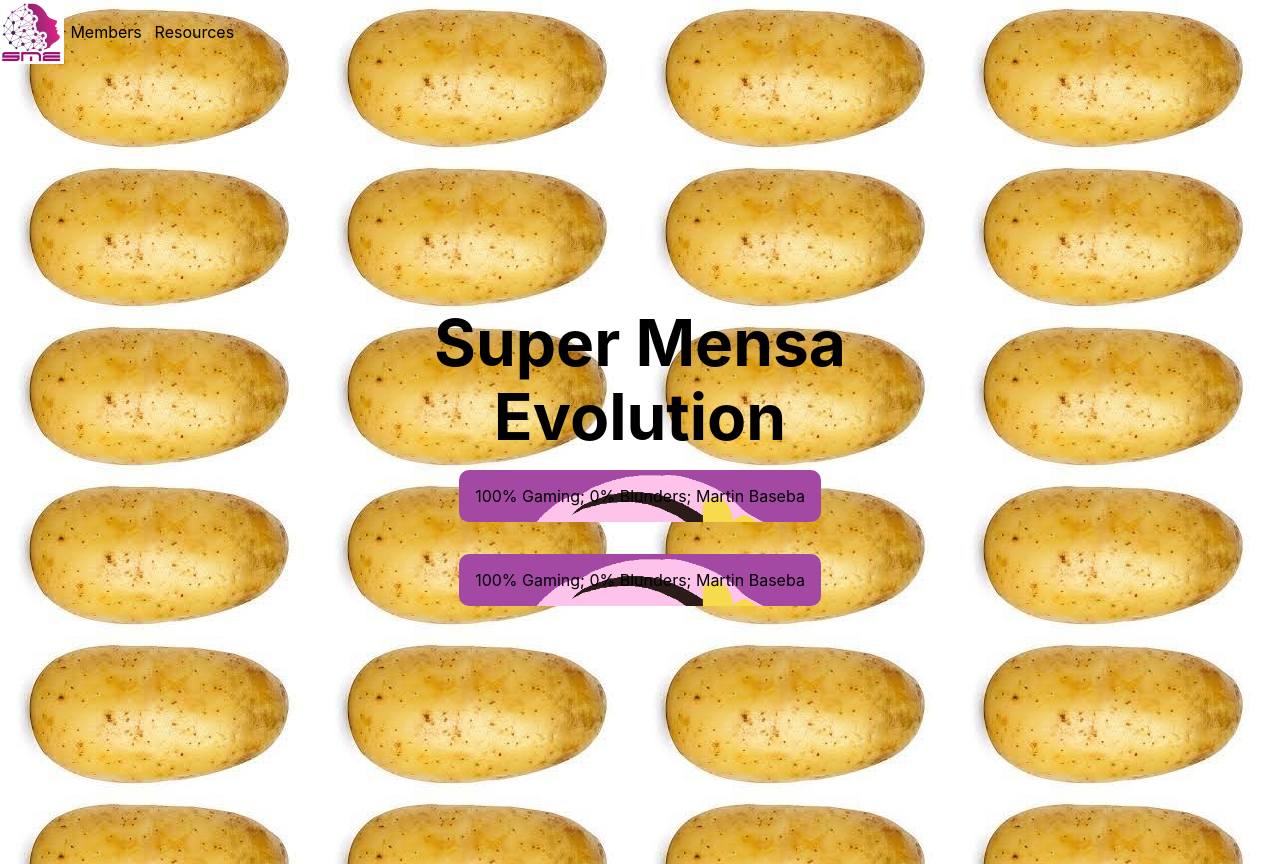
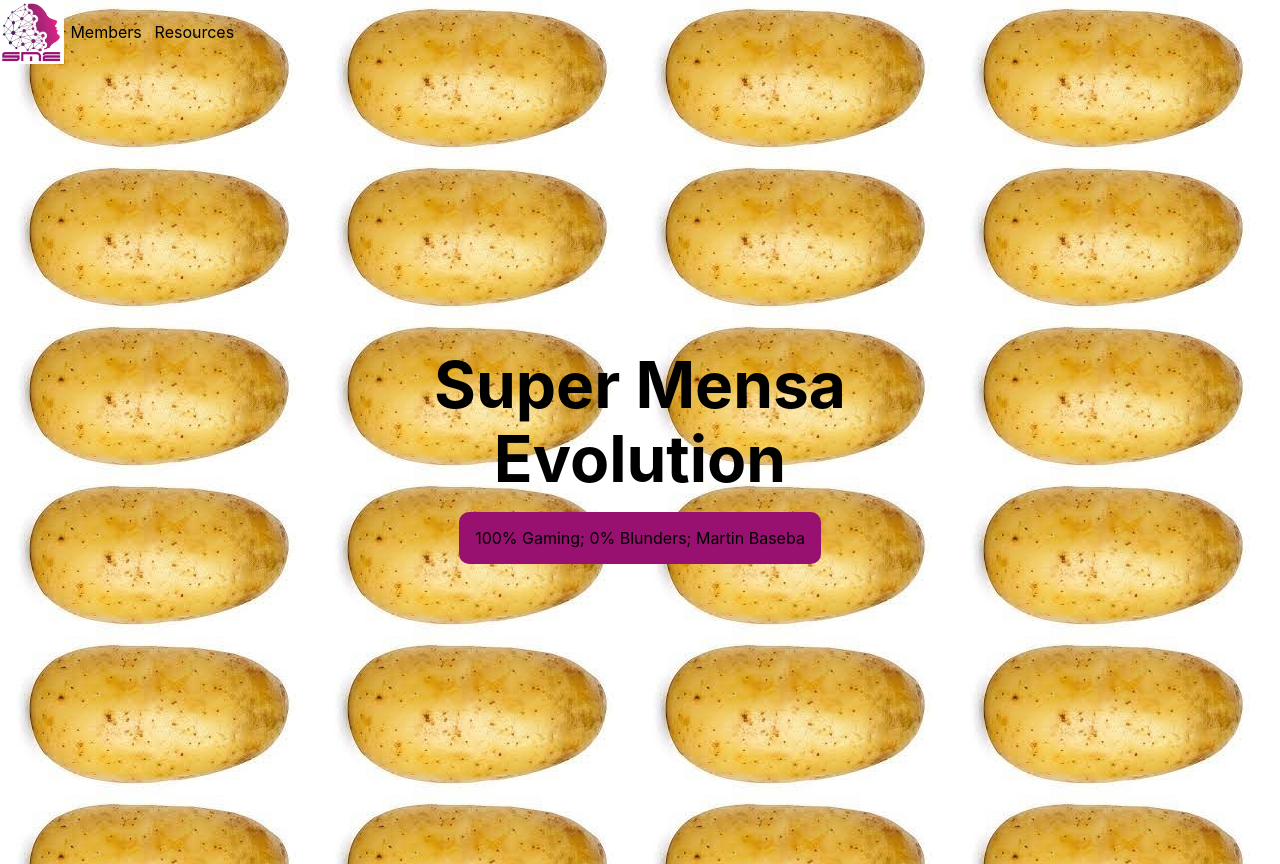
Before and after one commit to vjnambi/super-mensa-evolution, a Next.js app: page / in a window 1280 px wide. Built offline with nearby package versions, Linux system fonts and the light colour scheme.

Commit message:
changed Mission Statement appearance

```diff
--- a/pages/index.js
+++ b/pages/index.js
@@ -20,7 +20,6 @@
         </h1>
 
         {missionStatement()}
-        {missionStatement()}
 
       </main>
     </div>
--- a/styles/Home.module.css
+++ b/styles/Home.module.css
@@ -67,7 +67,8 @@
   flex-direction: column;
   justify-content: center;
   align-items: center;
-  background-image: url("../public/satori.png");
+  /*background-image: url("../public/satori.png");*/
+  background-color: #991170;
   background-size: cover;
   border-radius: 10px;
   padding: 1em;
```
